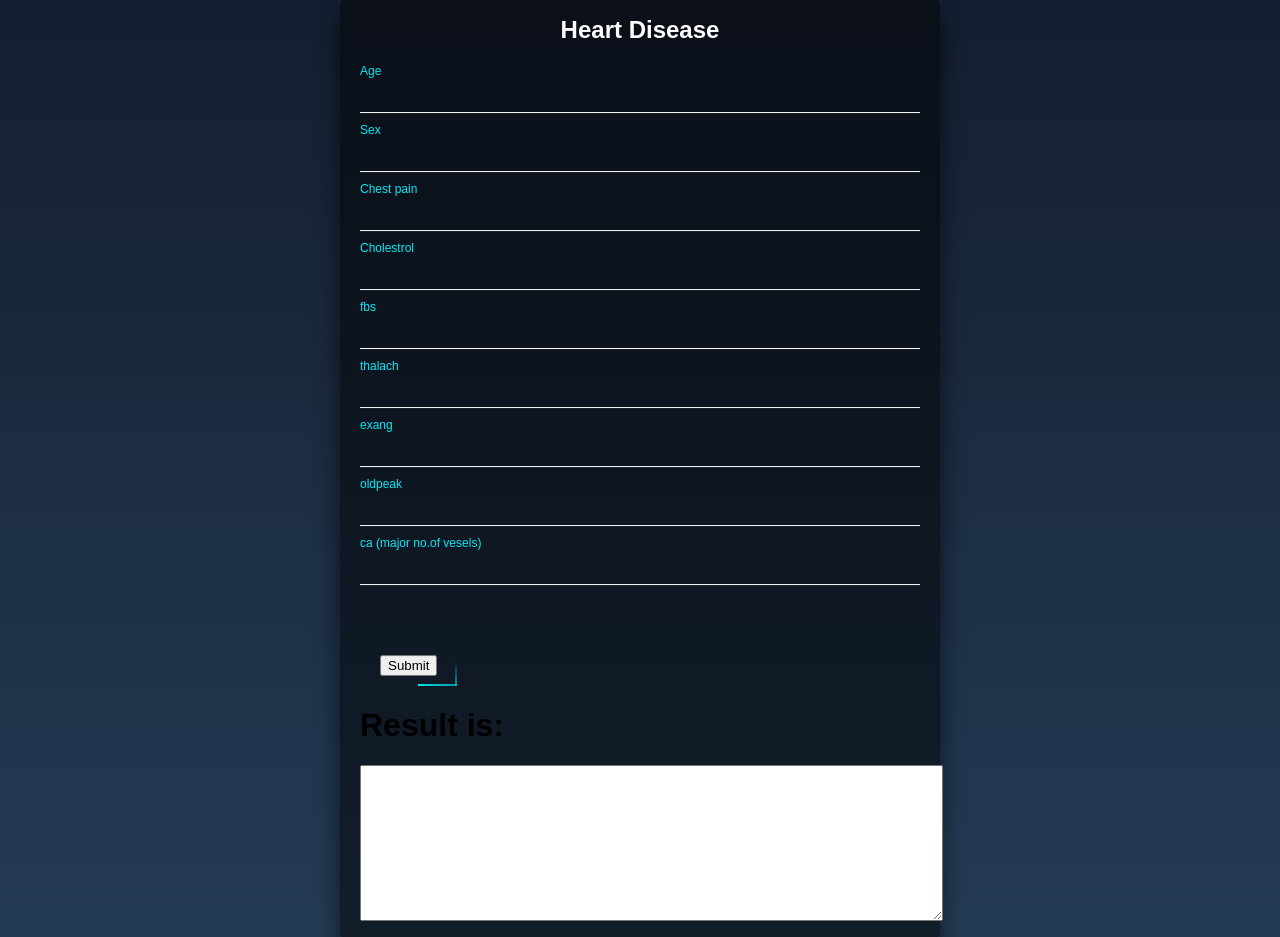
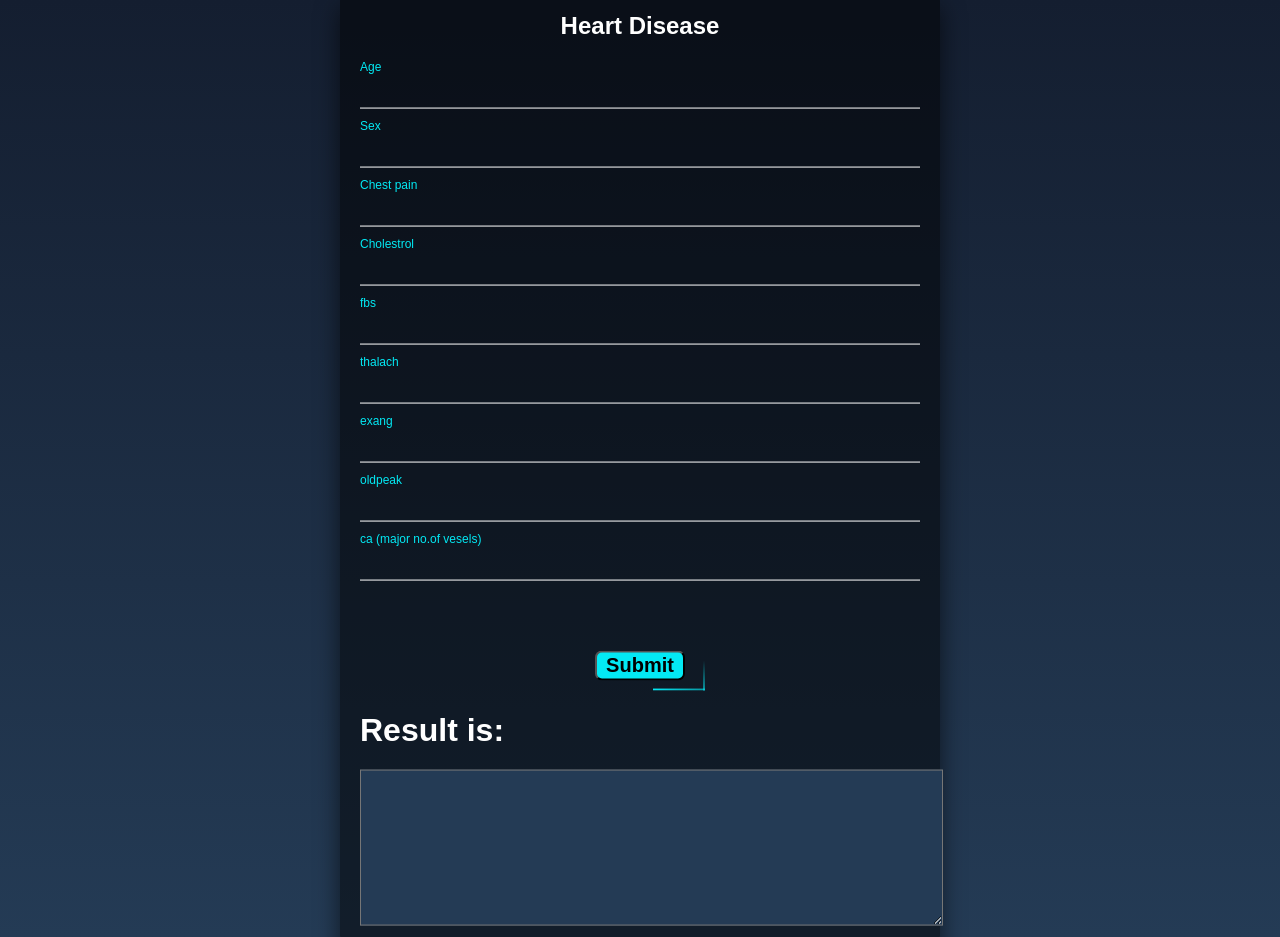
Before and after one commit to Sowmyamallavolu/Brainihacks, a Flask app: template templates/home.html in a window 1280 px wide. Run offline with Flask 2, Linux system fonts and the light colour scheme; the template is opened without the code that fills it, so the values that code supplies are empty; parts of the project's set-up code (start-up, migrations or seed data) failed here and were passed over.

Commit message:
Update index.css

```diff
--- a/static/index.css
+++ b/static/index.css
@@ -165,3 +165,26 @@
       bottom: 100%;
     }
   }
+
+  H1{
+    color: #fff;
+
+  }
+  .b1{
+    background-color:#03e9f4;
+    color: black;
+    border-radius: 7px;
+    width: 90px;
+    height:30px;
+    text-align: center;
+    font-style: "Roboto";
+    font-size: 20px;
+    font-weight: bold;
+
+  }
+textarea{
+  background-color:#243b55 ; color: #fff ; text-align: center;justify-content: center;
+}
+.b2{
+  text-align: center;
+}
```
